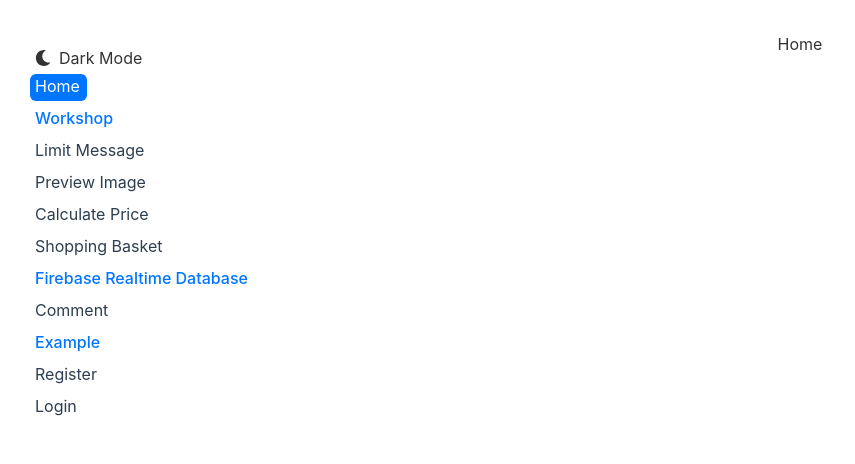
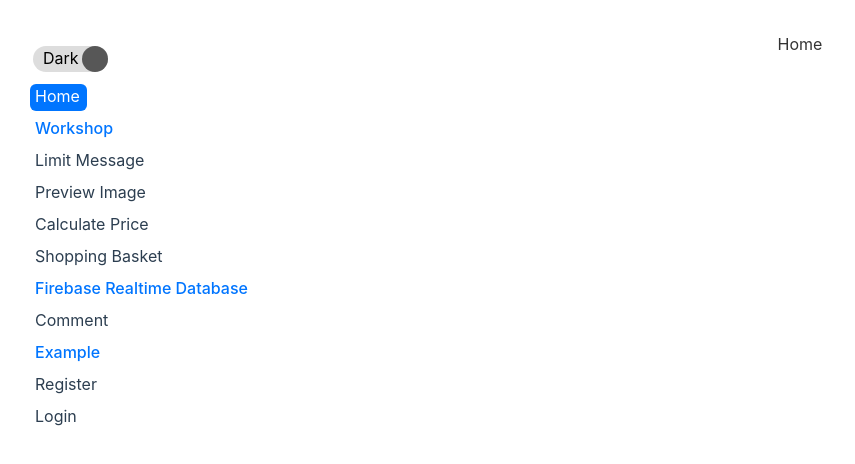
Before and after one commit to warawrp/vue-workshop, a Vue app: page / in a window 1280 px wide. Shown: the top 464 px of the page, without its empty margins (0-855 px from the left). Built offline with nearby package versions, Linux system fonts and the light colour scheme.

Commit message:
11.55 171220

```diff
--- a/src/App.vue
+++ b/src/App.vue
@@ -2,12 +2,22 @@
 <template>
   <div id="app" class="app">
     <div :class="{'theme-dark' : nightMode}">
-      <div class="container-fluid pt-3" >
-        <div class="row" style="height:100vh;">
+      <div class="container-fluid pt-3">
+        <div class="row">
           <div class="col-3 text-left" id="nav">
             <div class="row">
-              <div class="iconTheme" v-if="nightMode" @click="nightMode = !nightMode"><i class="fas fa-sun mr-2" ></i>Light Mode</div>
-              <div class="iconTheme" v-else @click="nightMode = !nightMode"><i class="fas fa-moon mr-2"></i>Dark Mode</div>
+              <div class="switch">
+                <input type="checkbox"  id="theme-toggle" v-model="nightMode">
+                <label for="theme-toggle" class="slider round"></label>
+              </div>
+
+              <!-- <div class="iconTheme" v-if="nightMode" @click="nightMode = !nightMode">
+                <i class="fas fa-moon mr-2" ></i>Light Mode
+              </div>
+              <div class="iconTheme" v-else @click="nightMode = !nightMode">
+                <i class="fas fa-moon mr-2"></i>Dark Mode
+              </div> -->
+
               <div class="col-12 my-1"><router-link class="routerLink" to="/">Home</router-link></div>
               <!-- <div class="col-12"><router-link to="/about">About</router-link></div> -->
               <div class="col-12 my-1"><p class="headerMenu">Workshop</p></div>
@@ -38,6 +48,14 @@
         return{
           nightMode: false
         }
+      },
+      watch:{
+        nightMode:function(){
+          localStorage.setItem("nightMode",JSON.stringify(this.nightMode));
+        }
+      },
+      created(){
+        this.nightMode = JSON.parse(localStorage.getItem("nightMode"));
       }
     }
 </script>
--- a/src/assets/css/darktheme.css
+++ b/src/assets/css/darktheme.css
@@ -1,3 +1,6 @@
+
+
+
 #nav {
     padding: 30px;
     text-decoration:none;
@@ -97,18 +100,146 @@ p{
     right: 10px;
 }
 
+/* switch */
+.switch {
+    position: relative;
+    display: inline-block;
+    left: 18px;
+    width:75px;
+    height: 34px;
+}
+
+.switch input {display:none;}
+
+.slider {
+position: absolute;
+cursor: pointer;
+top: 0;
+left: 0;
+right: 0;
+bottom: 0;
+background-color: #dddddd;
+-webkit-transition: .4s;
+transition: .4s;
+border-radius: 34px;
+}
+
+/* วงกลม */
+.slider:before {
+position: absolute;
+content: "";
+height: 26px;
+width: 26px;
+/* border: 2px solid rgb(156, 156, 156); */
+right:0;
+bottom:0;
+background-color:rgb(87, 87, 87);
+-webkit-transition: .4s;
+transition: .4s;
+border-radius: 50%;
+}
+.slider:before + :checked {
+border: 2px solid rgb(156, 156, 156);
+background-color:rgba(2, 2, 2, 0.867);
+}
+
+
+
+/* พื้นหลัง light */
+input:checked + .slider {
+background-color: #000;
+}
+
+input:focus + .slider {
+box-shadow: 0 0 1px #b5babd;
+}
+
+input:checked + .slider:before {
+-webkit-transform: translateX(26px);
+-ms-transform: translateX(26px);
+transform: translateX(-50px);
+}
+
+/*------ ADDED CSS ---------*/
+.slider:after{
+content:'Dark';
+color: #000;
+display: block;
+position: absolute;
+/* transform: translate(-50%,-50%); */
+top: 0;
+left: 10px;
+font-size: 16px;
+width: 100%;
+}
+
+input:checked + .slider:after
+{
+content:'Light';
+left: 30px;
+color: #fff;
+}
+
+/*--------- END --------*/
+
+/* switch */
+
 
 
 /* theme dark */
 
-.app .theme-dark{
+.app .theme-dark {
     color: #fff;
     background-color: #333;
+    height: 100vh;
 }
-.app .theme-dark #nav a {
+.app .theme-dark  #nav a {
     /* font-weight: bold; */
     color: #fff;
     background-color: #333;
     padding: 2px 7px 5px 5px;
     border-radius: 6px;
 }
+
+.app .theme-dark #nav a.router-link-exact-active {
+    background-color: #0075ff;
+    color: #fff;
+
+}
+
+.app .theme-dark .hints {
+    padding:1em;
+    background-color:#222;
+    margin: 1em 0;
+    font-size: 14px;
+    color:darken(#D4DEDF, 50%);
+}
+
+.app .theme-dark input{
+    background-color:#222;
+    color: #fff;
+    border-color: rgb(95, 95, 95);
+}
+
+.app .theme-dark .modal-content{
+    background-color:#222;
+}
+
+.app .theme-dark .close{
+    color:#fff;
+    font-weight: 100;
+}
+
+.app .theme-dark .container-fluid{
+    background-color:#333;
+}
+
+.app .theme-dark .card{
+    color: #fff;
+    background-color: #222;
+}
+
+.app .theme-dark .td-font{
+    color: #fff;
+    background-color: #333;
+}
--- a/src/views/ShoppingBasket.vue
+++ b/src/views/ShoppingBasket.vue
@@ -33,14 +33,14 @@
                     <tbody>
                         <tr v-for="product in cart" :key="product.id">
                             <td><img :src="product.image" class="imgProduct"></td>
-                            <td>{{product.name}}</td>
-                            <td>{{product.price}}</td>
+                            <td class="td-font">{{product.name}}</td>
+                            <td class="td-font">{{product.price}}</td>
                             <td>
                                 <button type="button" class="btn-dark2" @click="minusQty(product)"><i class="fas fa-minus"></i></button>
-                                <label class="mx-3">{{product.quantity}}</label>
+                                <label class="mx-3 td-font">{{product.quantity}}</label>
                                 <button type="button" class="btn-dark2" @click="plusQty(product)"><i class="fas fa-plus"></i></button>
                             </td>
-                            <td>{{product.total}}</td>
+                            <td class="td-font">{{product.total}}</td>
                             <td><button type="button" class="btn btn-danger" @click="removeProduct(product)"><i class="fas fa-trash-alt"></i></button></td>
                         </tr>
                     </tbody>
```
Also changed, not shown: package.json (+7 -0 lines), src/views/Register.vue (indentation only), 1 other file (tests, documents, lock files or other folders).
